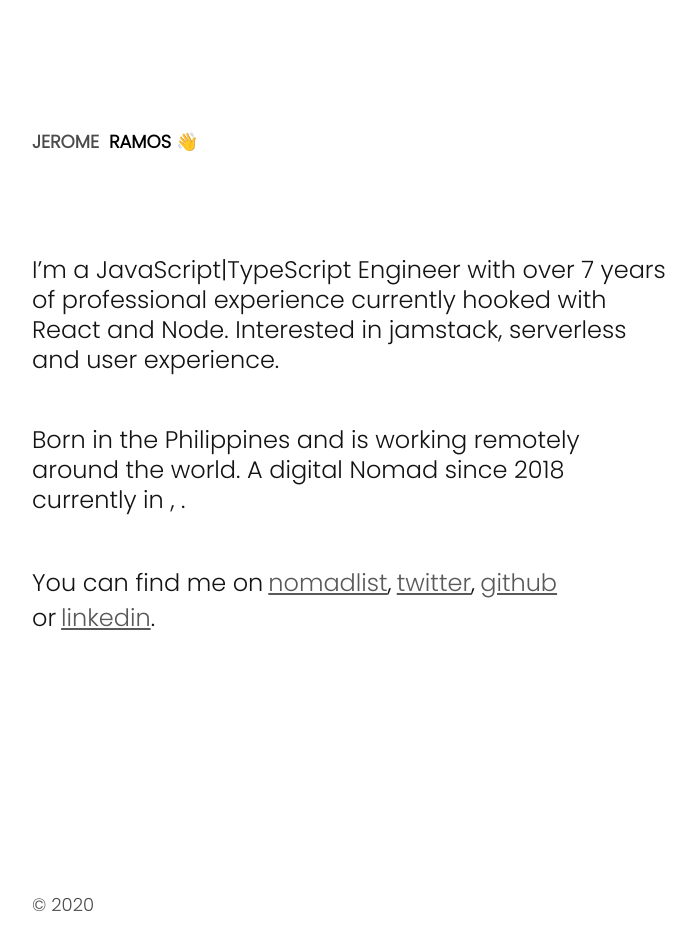
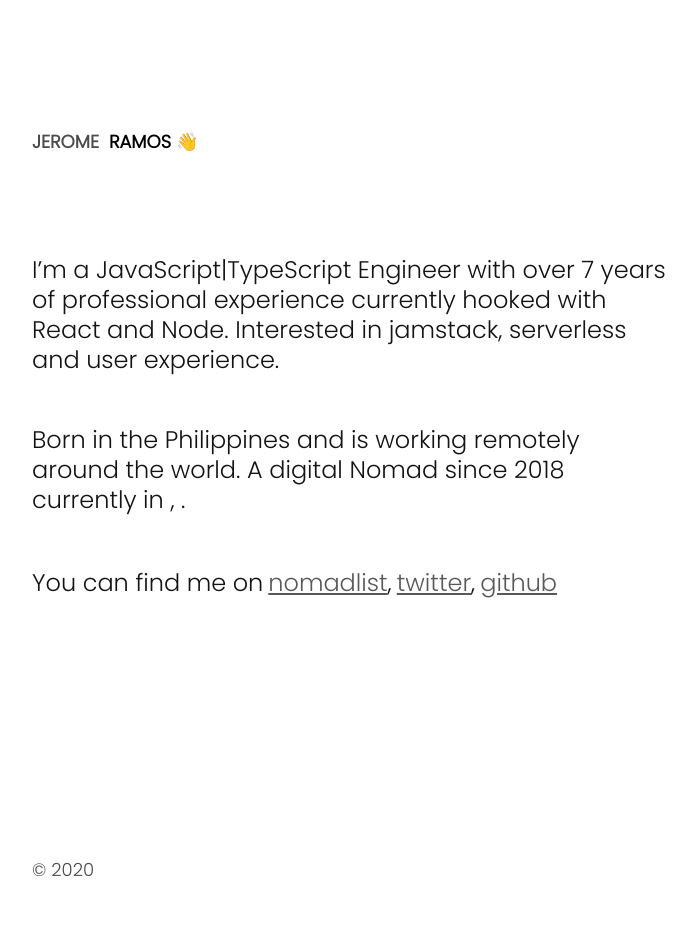
Before and after one commit to mouthzipper/ramosjero.me, a Next.js app: page / in a window 1280 px wide. Shown: the top 950 px of the page, without its empty margins (96-792 px from the left). Built offline with nearby package versions, Linux system fonts and the light colour scheme; no server answers.

Commit message:
Remove and updates

```diff
--- a/components/TitleAndMetaTags.tsx
+++ b/components/TitleAndMetaTags.tsx
@@ -13,7 +13,7 @@ export default function TitleAndMetaTags({
   url = 'https://ramosjero.me',
   pathname,
   title = 'Jerome Ramos',
-  description = 'Jerome Ramos is a JavaScript Engineer currently hooked with React and Node. Interested in jamstack, serverless and user experience.',
+  description = 'Jerome Ramos is a JavaScript | Typescript Engineer currently hooked with React and Node | Bun. Interested in jamstack, serverless and user experience.',
 }: TitleAndMetaTagsProps) {
   const router = useRouter();
   const image = 'https://ramosjero.me/social.png';
--- a/pages/index.tsx
+++ b/pages/index.tsx
@@ -84,18 +84,7 @@ const Home = ({ year }) => {
                 rel="noopener"
               >
                 github
-              </Link>{" "}
-              or
-              <Link
-                href="https://www.linkedin.com/in/jeromeramos/"
-                ml={"5px"}
-                color="#595959"
-                target="_blank"
-                rel="noopener"
-              >
-                linkedin
               </Link>
-              .
             </Text>
           </Flex>
         </Box>
```
